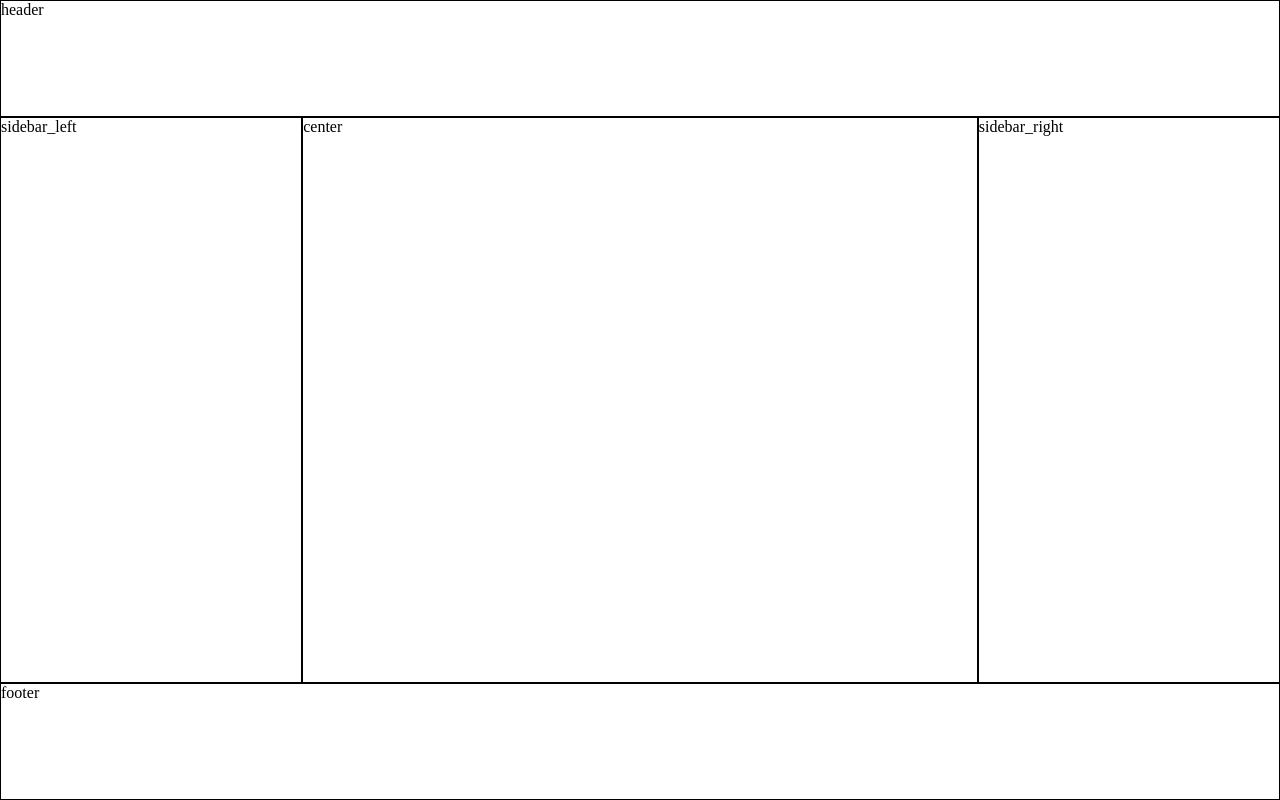
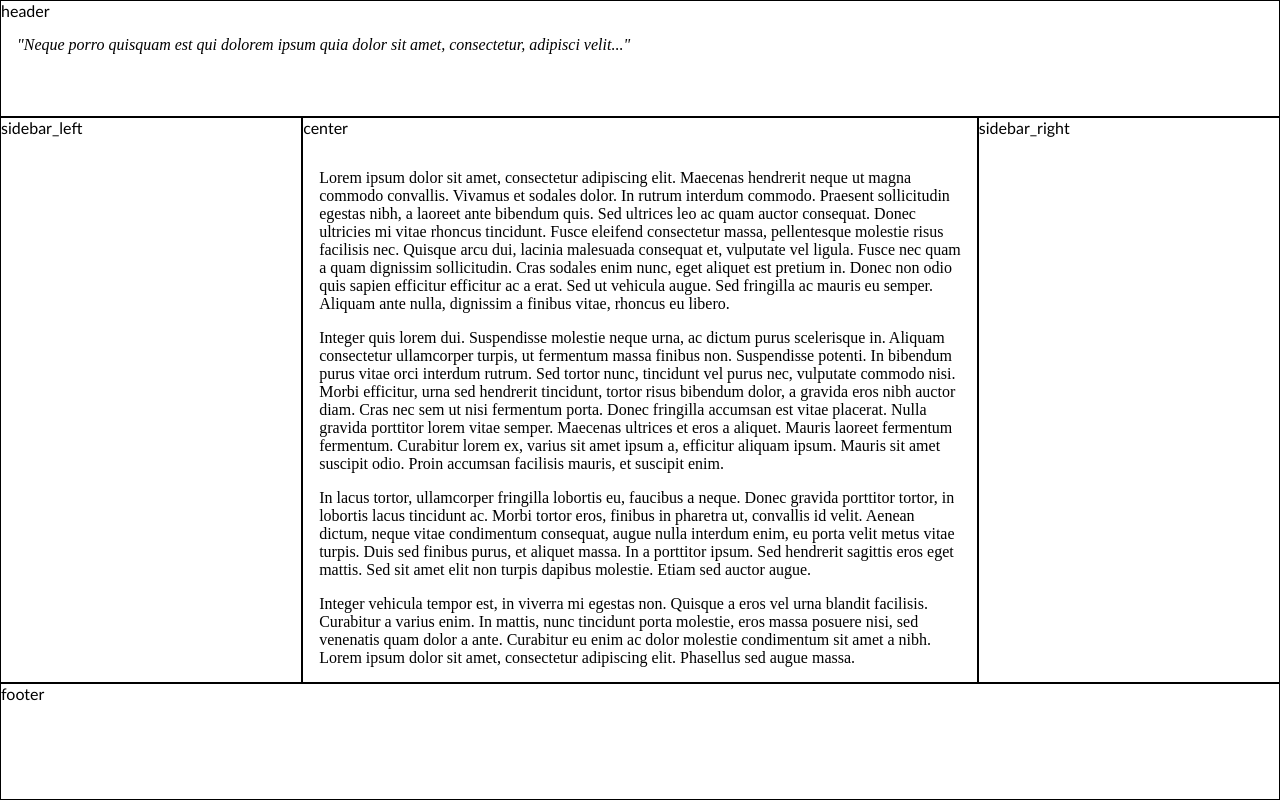
Before and after one commit to fs-vwade/holy-grail, a plain HTML site: page flex.html in a window 1280 px wide. Drawn offline with Linux system fonts and the light colour scheme.

Commit message:
fonts, lorem ipsum

```diff
--- a/elements.js
+++ b/elements.js
@@ -5,16 +5,17 @@ const lorem_ipsum = {
 		title: "Lorem Ipsum",
 		header:
 			'"Neque porro quisquam est qui dolorem ipsum quia dolor sit amet, consectetur, adipisci velit..."',
-		center:
+		center: [
 			"Lorem ipsum dolor sit amet, consectetur adipiscing elit. Maecenas hendrerit neque ut magna commodo convallis. Vivamus et sodales dolor. In rutrum interdum commodo. Praesent sollicitudin egestas nibh, a laoreet ante bibendum quis. Sed ultrices leo ac quam auctor consequat. Donec ultricies mi vitae rhoncus tincidunt. Fusce eleifend consectetur massa, pellentesque molestie risus facilisis nec. Quisque arcu dui, lacinia malesuada consequat et, vulputate vel ligula. Fusce nec quam a quam dignissim sollicitudin. Cras sodales enim nunc, eget aliquet est pretium in. Donec non odio quis sapien efficitur efficitur ac a erat. Sed ut vehicula augue. Sed fringilla ac mauris eu semper. Aliquam ante nulla, dignissim a finibus vitae, rhoncus eu libero.",
-		header2:
 			"Integer quis lorem dui. Suspendisse molestie neque urna, ac dictum purus scelerisque in. Aliquam consectetur ullamcorper turpis, ut fermentum massa finibus non. Suspendisse potenti. In bibendum purus vitae orci interdum rutrum. Sed tortor nunc, tincidunt vel purus nec, vulputate commodo nisi. Morbi efficitur, urna sed hendrerit tincidunt, tortor risus bibendum dolor, a gravida eros nibh auctor diam. Cras nec sem ut nisi fermentum porta. Donec fringilla accumsan est vitae placerat. Nulla gravida porttitor lorem vitae semper. Maecenas ultrices et eros a aliquet. Mauris laoreet fermentum fermentum. Curabitur lorem ex, varius sit amet ipsum a, efficitur aliquam ipsum. Mauris sit amet suscipit odio. Proin accumsan facilisis mauris, et suscipit enim.",
-		sidebar_left:
 			"In lacus tortor, ullamcorper fringilla lobortis eu, faucibus a neque. Donec gravida porttitor tortor, in lobortis lacus tincidunt ac. Morbi tortor eros, finibus in pharetra ut, convallis id velit. Aenean dictum, neque vitae condimentum consequat, augue nulla interdum enim, eu porta velit metus vitae turpis. Duis sed finibus purus, et aliquet massa. In a porttitor ipsum. Sed hendrerit sagittis eros eget mattis. Sed sit amet elit non turpis dapibus molestie. Etiam sed auctor augue.",
-		sidebar_right:
 			"Integer vehicula tempor est, in viverra mi egestas non. Quisque a eros vel urna blandit facilisis. Curabitur a varius enim. In mattis, nunc tincidunt porta molestie, eros massa posuere nisi, sed venenatis quam dolor a ante. Curabitur eu enim ac dolor molestie condimentum sit amet a nibh. Lorem ipsum dolor sit amet, consectetur adipiscing elit. Phasellus sed augue massa.",
-		footer:
 			"Quisque id dui eros. Nullam ultrices, dolor ac ultricies varius, nunc nisi faucibus justo, eu volutpat arcu metus eget mauris. Nam ultrices eros sit amet tortor finibus, id congue felis sagittis. Praesent vulputate odio et orci hendrerit auctor. Nam sit amet venenatis felis. Nam pharetra eget metus nec dictum. Aliquam at tellus metus. Maecenas cursus commodo mauris, quis rutrum sem fringilla sit amet. Morbi vulputate neque a felis aliquet laoreet. Nullam vitae volutpat urna. In consequat odio sit amet erat ullamcorper, vitae lobortis ligula convallis. Nullam congue nisi lectus, eget dapibus enim dignissim sit amet.",
+		],
+		//header2:
+		//sidebar_left:
+		//sidebar_right:
+		//footer:
 	},
 };
 
@@ -28,8 +29,23 @@ elements = {
 };
 
 Object.entries(elements).forEach((e) => {
-	e[1].innerText = e[0];
-	e[1].className = e[0];
+	e[1].innerText = `${e[0]}`;
+	if (e[0] == "header") {
+		const p = document.createElement("div");
+		p.innerText = lorem_ipsum.text.header;
+		e[1].append(p);
+	} else if (e[0] == "center") {
+		const text_area = document.createElement("div");
+		lorem_ipsum.text.center.forEach((e) => {
+			const p = document.createElement("p");
+			p.innerText = e;
+			text_area.append(p);
+		});
+		//text_area.innerText += lorem_ipsum.text.center;
+		text_area.className = "center text";
+		e[1].append(text_area);
+	}
+	e[1].className = `border ${e[0]}`;
 	body.append(e[1]);
 });
 
--- a/flex.css
+++ b/flex.css
@@ -18,8 +18,31 @@ body {
 	height: 100vh;
 	width: 100vw;
 	margin: 0;
+	font-family: "Trebuchet MS", "Lucida Sans Unicode", "Lucida Grande",
+		"Lucida Sans", Arial, sans-serif;
 	scrollbar-width: none;
 	-ms-overflow-style: none;
+}
+
+.border {
+	box-sizing: border-box;
+	border-style: solid;
+	border-width: 1px;
+	padding: 0rem;
+	margin: 0;
+}
+
+.header div,
+.center.text {
+	font-family: Ubuntu;
+	font-size: calc(1rem * pow(var(--phi), 0));
+	padding: 1rem;
+	width: auto;
+	height: auto;
+}
+
+.header div {
+	font-style: italic;
 }
 
 .header,
@@ -31,12 +54,6 @@ body {
 	width: 100%;
 	height: var(--header-height);
 	flex: 1 1 auto;
-	box-sizing: border-box;
-	justify-self: center;
-	margin: 0;
-	padding: 0rem;
-	border-style: solid;
-	border-width: 1px;
 }
 
 .sidebar_left,
@@ -59,6 +76,9 @@ body {
 }
 .center {
 	width: var(--center-width);
+	overflow-y: auto;
+	scrollbar-width: none;
+	-ms-overflow-style: none;
 }
 .sidebar_right {
 }
--- a/flex.html
+++ b/flex.html
@@ -5,6 +5,8 @@
 		<meta name="viewport" content="width=device-width, initial-scale=1.0" />
 		<title>The Holy Grail</title>
 		<link rel="stylesheet" href="flex.css" />
+		<link href="https://fonts.googleapis.com/css?family=Ubuntu" />
+		<link href="https://fonts.googleapis.com/css?family=UbuntuSans" />
 		<script src="./elements.js" defer></script>
 	</head>
 	<body>
```
Also changed, not shown: grid.html (+1 -0 lines).
